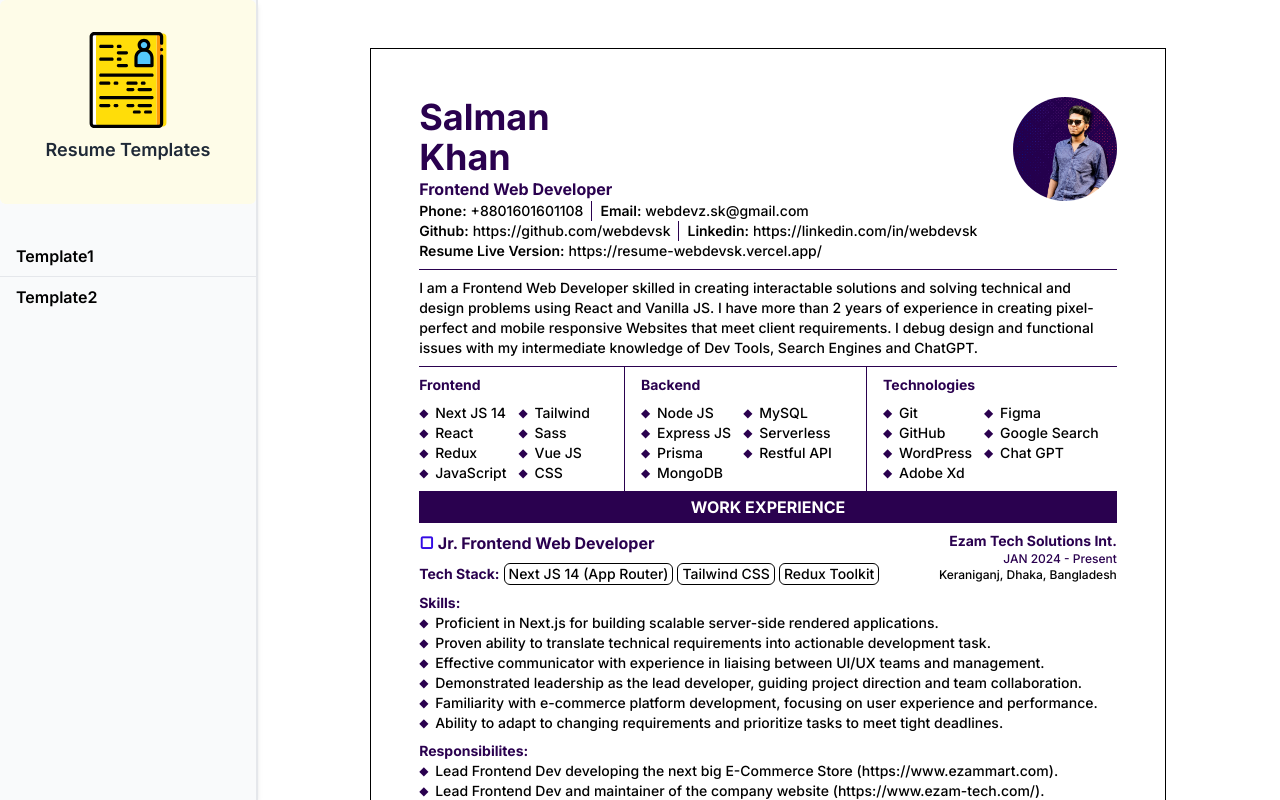
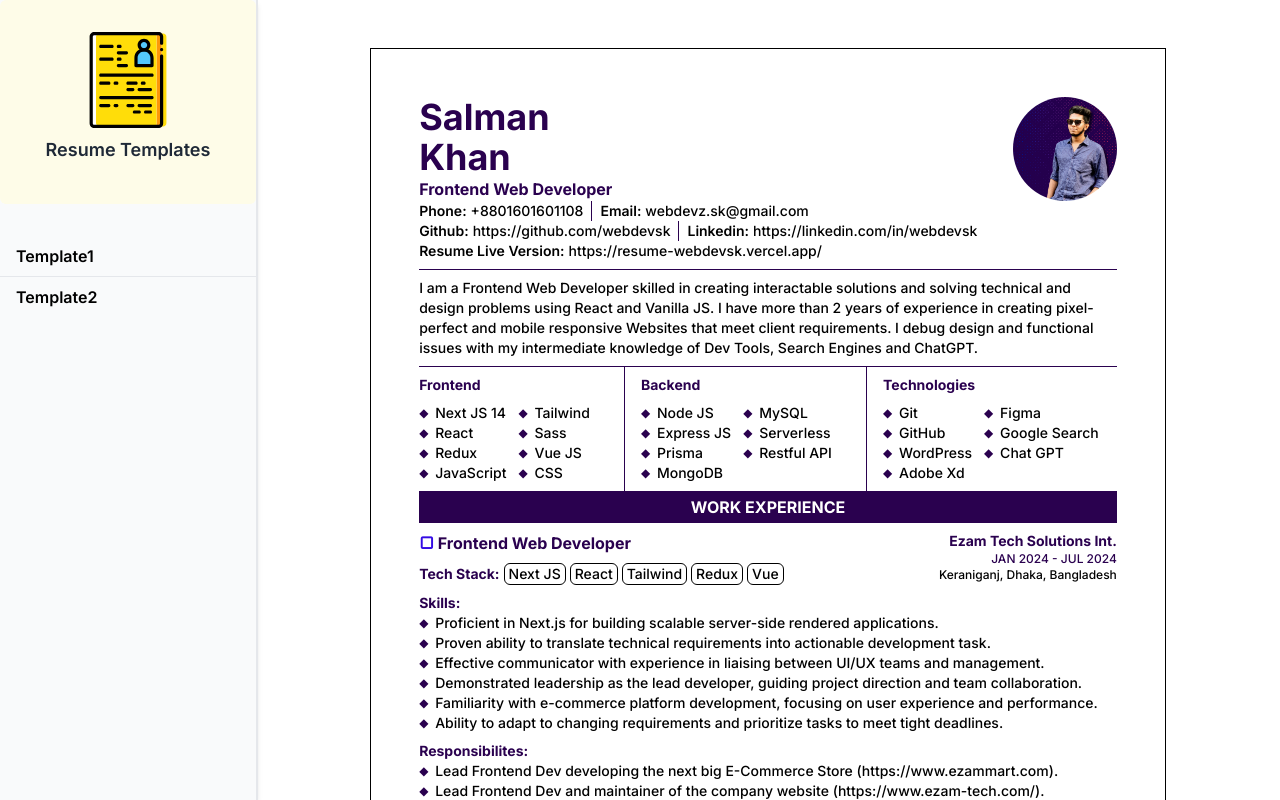
Before and after one commit to webdevsk/next-resume, a Next.js app: page /template1 in a window 1280 px wide. Shown: the top 800 px of the page. Built offline with nearby package versions, Linux system fonts and the light colour scheme.

Commit message:
Updated work experience

```diff
--- a/src/data/resume.js
+++ b/src/data/resume.js
@@ -231,12 +231,14 @@ const resume = {
     experiences: [
       {
         enabled: true,
-        position: "Jr. Frontend Web Developer",
+        position: "Frontend Web Developer",
         company: "Ezam Tech Solutions Int.",
         location: "Keraniganj, Dhaka, Bangladesh",
         dateFrom: "JAN 2024",
-        dateTo: "Present",
-        techStack: ["Next JS 14 (App Router)", "Tailwind CSS", "Redux Toolkit"],
+        dateTo: "JUL 2024",
+        techStack: [
+          "Next JS", "React", "Tailwind", "Redux", "Vue"
+        ],
         skills: [
           "Proficient in Next.js for building scalable server-side rendered applications.",
           "Proven ability to translate technical requirements into actionable development task.",
```
